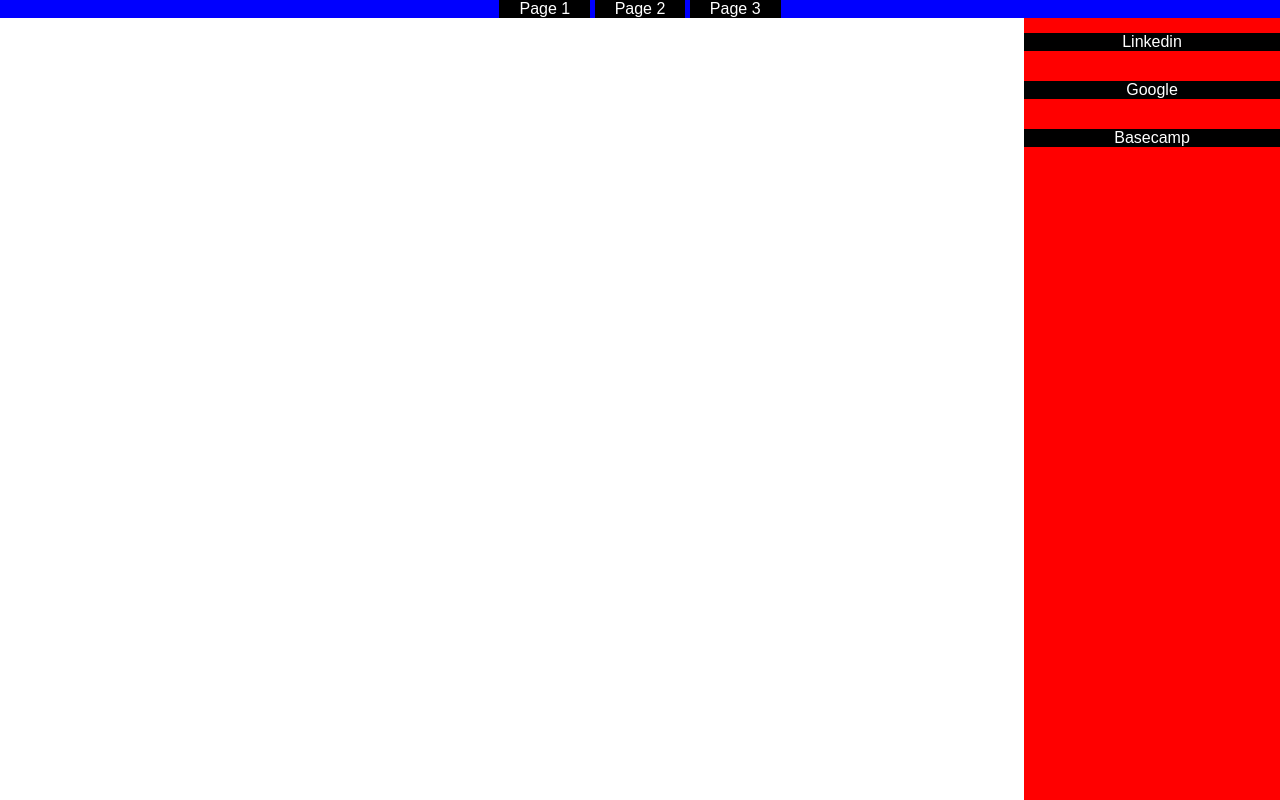
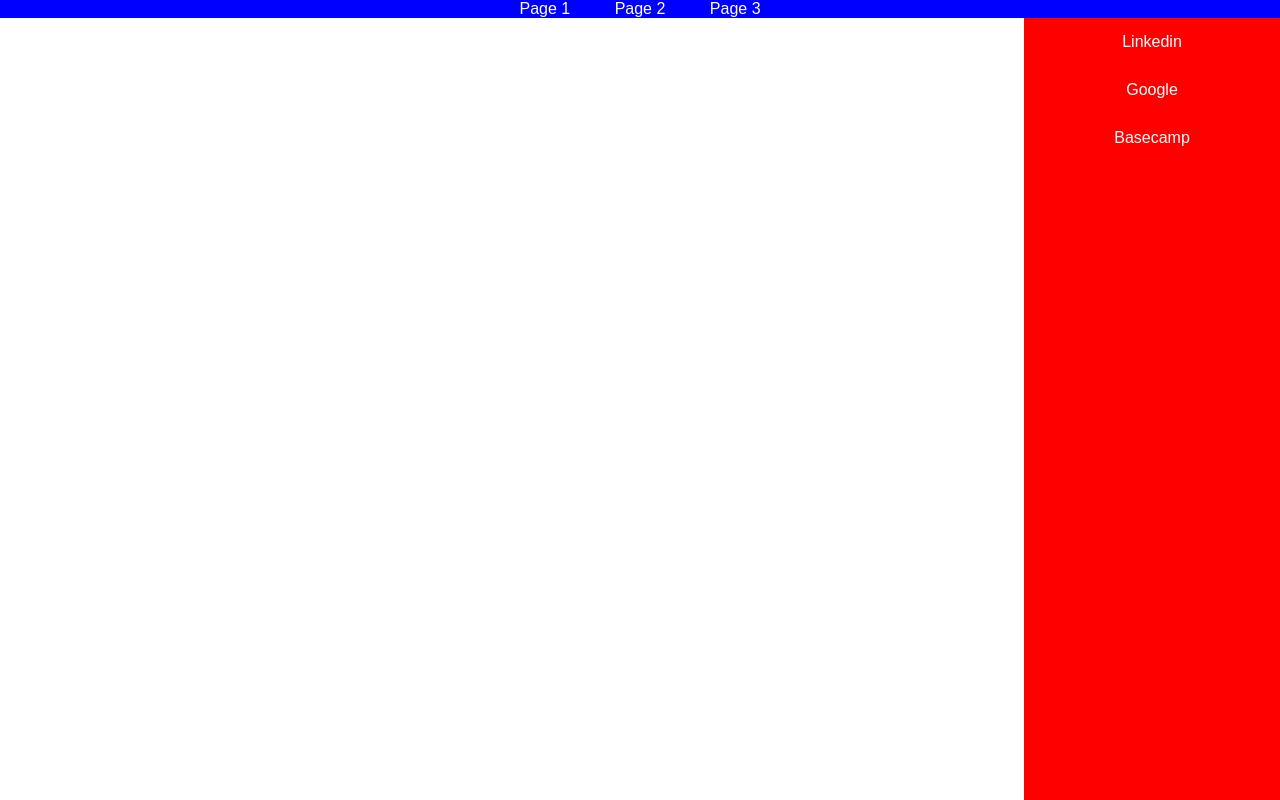
Before and after one commit to hshribati/lab8, a plain HTML site: page index.html in a window 1280 px wide. Drawn offline with Linux system fonts and the light colour scheme.

Commit message:
Update style.css

```diff
--- a/css/style.css
+++ b/css/style.css
@@ -24,11 +24,11 @@
     padding: 10px 20px;
     color: #fff;
     text-decoration: none;
-    background-color: #000; /* Black background for each link */
 }
 
 #main-navbar ul li a:hover {
     text-decoration: underline overline; /* Underline and overline when hovering */
+    background-color: #000; /* Black background for each link on hover */
 }
 
 /* Sidebar Navigation */
@@ -57,9 +57,9 @@
     display: block;
     color: #fff;
     text-decoration: none;
-    background-color: #000; /* Black background for each sidebar link */
 }
 
 #sidebar ul li a:hover {
     text-decoration: underline overline; /* Underline and overline when hovering */
+    background-color: #000; /* Black background for each sidebar link on hover */
 }
```
